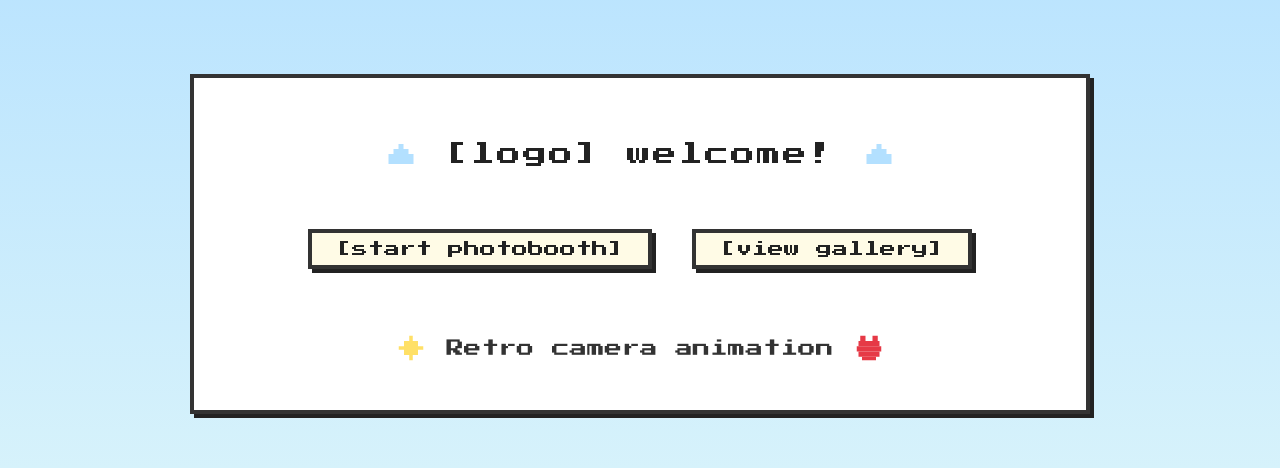
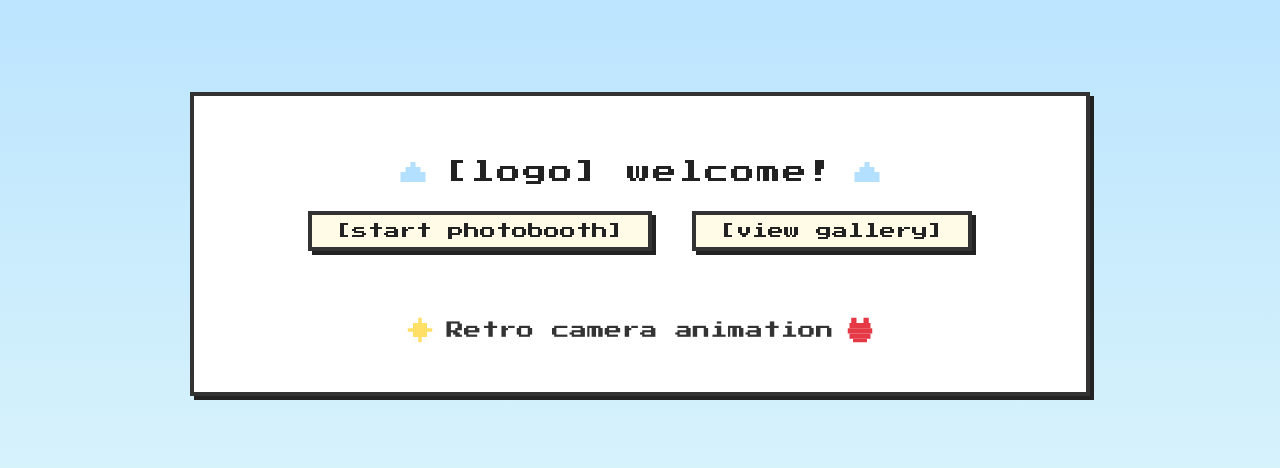
Before and after one commit to aicarandang/BitBooth, a React (Vite) app in the folder frontend/: page / in a window 1280 px wide. Shown: the part 156-624 px from the top of the page. Built offline with nearby package versions, Linux system fonts and the light colour scheme.

Commit message:
Update global styles

```diff
--- a/frontend/src/index.css
+++ b/frontend/src/index.css
@@ -11,42 +11,6 @@ html, body, #root {
 
 * {
   box-sizing: inherit;
-}
-
-.pixel-border {
-  border: 4px solid #333;
-  box-shadow: 4px 4px 0 #222;
-  border-radius: 0;
-}
-
-.pixel-btn {
-  background: #fffbe6;
-  color: #222;
-  border: 4px solid #333;
-  box-shadow: 4px 4px 0 #222;
-  border-radius: 0;
-  font-family: 'Press Start 2P', monospace;
-  font-size: 1rem;
-  padding: 0.5em 1.5em;
-  cursor: pointer;
-  transition: background 0.1s;
-}
-.pixel-btn:hover {
-  background: #ffe066;
-}
-
-.pixel-title {
-  font-size: 1.5rem;
-  color: #222;
-  text-align: center;
-  margin-bottom: 1.5em;
-  letter-spacing: 2px;
-}
-
-.pixel-deco {
-  display: inline-block;
-  vertical-align: middle;
-  margin: 0 0.5em;
 }
 
 :root {
@@ -63,55 +27,3 @@ html, body, #root {
   -webkit-font-smoothing: antialiased;
   -moz-osx-font-smoothing: grayscale;
 }
-
-a {
-  font-weight: 500;
-  color: #646cff;
-  text-decoration: inherit;
-}
-a:hover {
-  color: #535bf2;
-}
-
-body {
-  margin: 0;
-  min-width: 320px;
-  min-height: 100vh;
-}
-
-h1 {
-  font-size: 3.2em;
-  line-height: 1.1;
-}
-
-button {
-  border-radius: 8px;
-  border: 1px solid transparent;
-  padding: 0.6em 1.2em;
-  font-size: 1em;
-  font-weight: 500;
-  font-family: inherit;
-  background-color: #1a1a1a;
-  cursor: pointer;
-  transition: border-color 0.25s;
-}
-button:hover {
-  border-color: #646cff;
-}
-button:focus,
-button:focus-visible {
-  outline: 4px auto -webkit-focus-ring-color;
-}
-
-@media (prefers-color-scheme: light) {
-  :root {
-    color: #213547;
-    background-color: #ffffff;
-  }
-  a:hover {
-    color: #747bff;
-  }
-  button {
-    background-color: #f9f9f9;
-  }
-}
```
